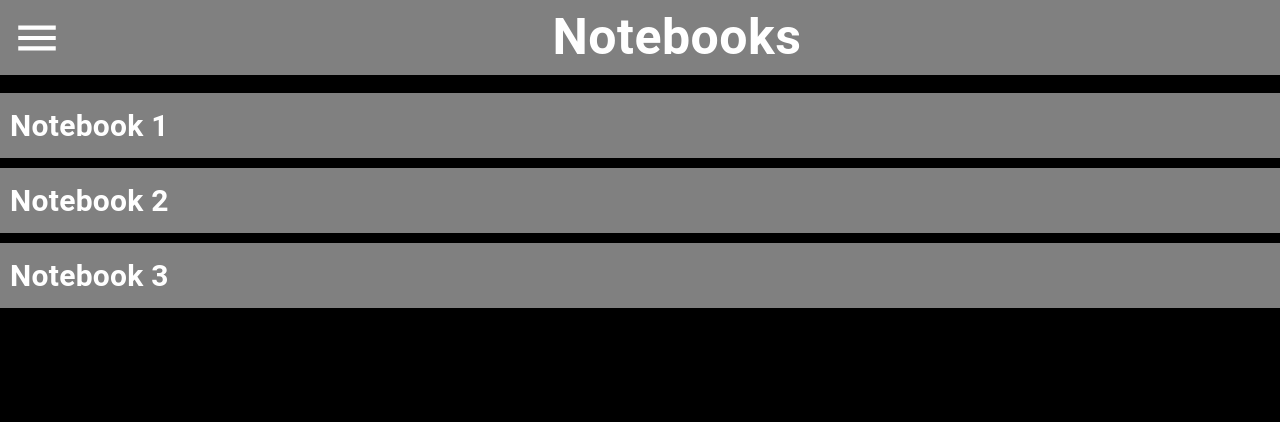
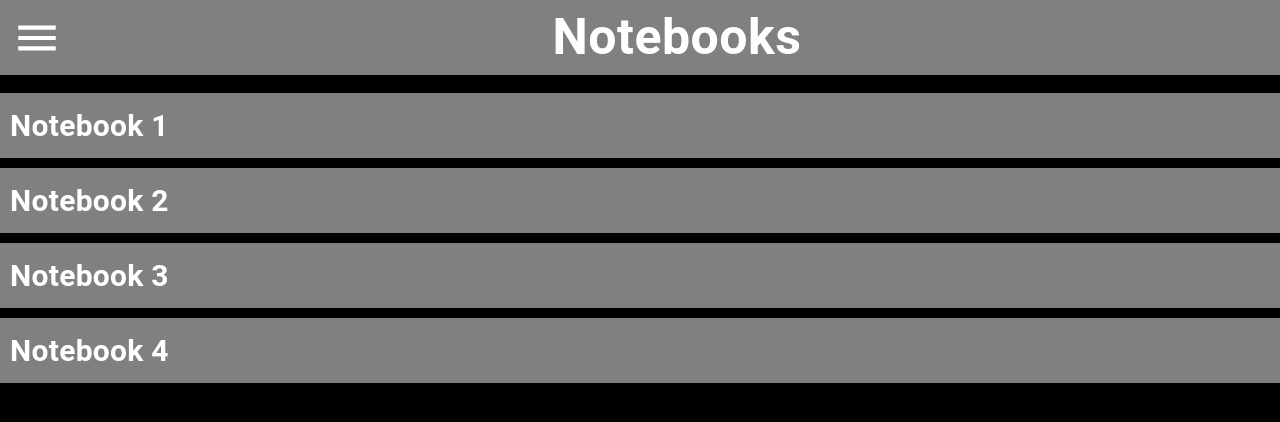
Before and after one commit to Jedro1270/Gakusei, a React (Create React App) app in the folder client/: page /notebooks in a window 1280 px wide. Shown: the top 422 px of the page. Built offline with nearby package versions, Linux system fonts and the light colour scheme.

Commit message:
feat: create navigation for notes

```diff
--- a/client/src/components/Body/Notebooks/Notebooks.js
+++ b/client/src/components/Body/Notebooks/Notebooks.js
@@ -1,36 +1,57 @@
 import React, { useEffect } from 'react';
+import {Link} from 'react-router-dom';
 import { List, ListItem, Typography, styled } from '@material-ui/core';
 
 export default function Notebooks(props) {
 
     useEffect(() => {
         props.setTitle('Notebooks');
+        props.setBackButtonNav(false);
     });
 
     return (
+
         <List>
-
+            <CustomLink to='/notebooks/notebook-1'>
                 <Notebook button>
                     <NotebookTitle>
                         Notebook 1
                     </NotebookTitle>
                 </Notebook>
+            </CustomLink>
 
+            <CustomLink to='/notebooks/notebook-2'>
                 <Notebook button>
                     <NotebookTitle>
                         Notebook 2
                     </NotebookTitle>
                 </Notebook>
+            </CustomLink>
 
+            <CustomLink to='/notebooks/notebook-3'>
                 <Notebook button>
                     <NotebookTitle>
                         Notebook 3
                     </NotebookTitle>
                 </Notebook>
+            </CustomLink>
 
+            <CustomLink to='/notebooks/notebook-4'>
+                <Notebook button>
+                    <NotebookTitle>
+                        Notebook 4
+                    </NotebookTitle>
+                </Notebook>
+            </CustomLink>
         </List>
+
     );
 }
+
+const CustomLink = styled(Link)({
+    textDecoration: 'none',
+    color: 'white'
+});
 
 const Notebook = styled(ListItem)({
     backgroundColor: 'grey',
```
Lines whose indentation alone changed are shown as unchanged.
